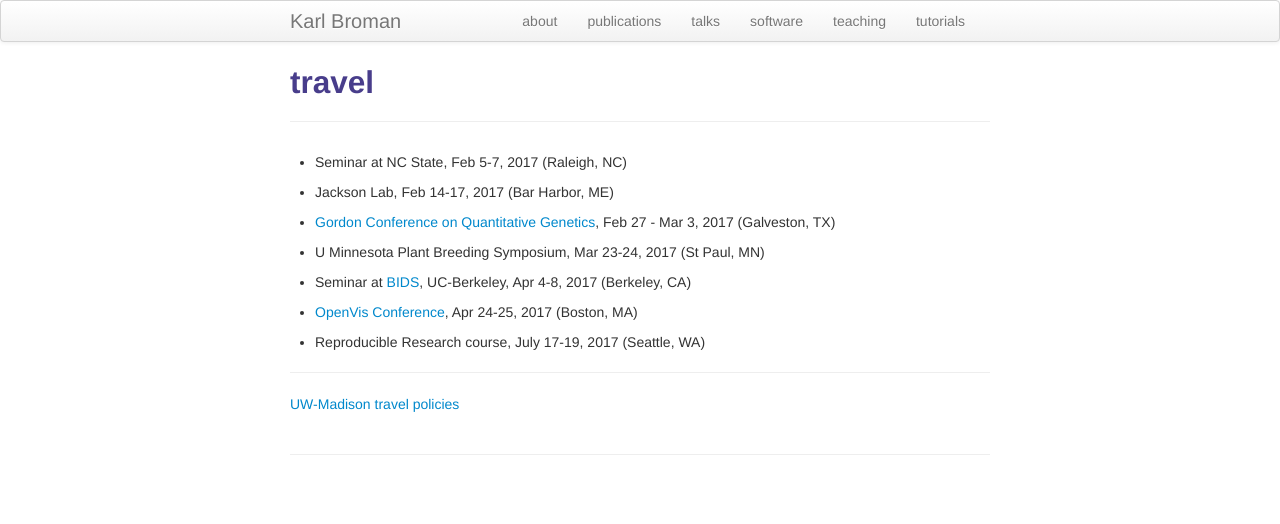
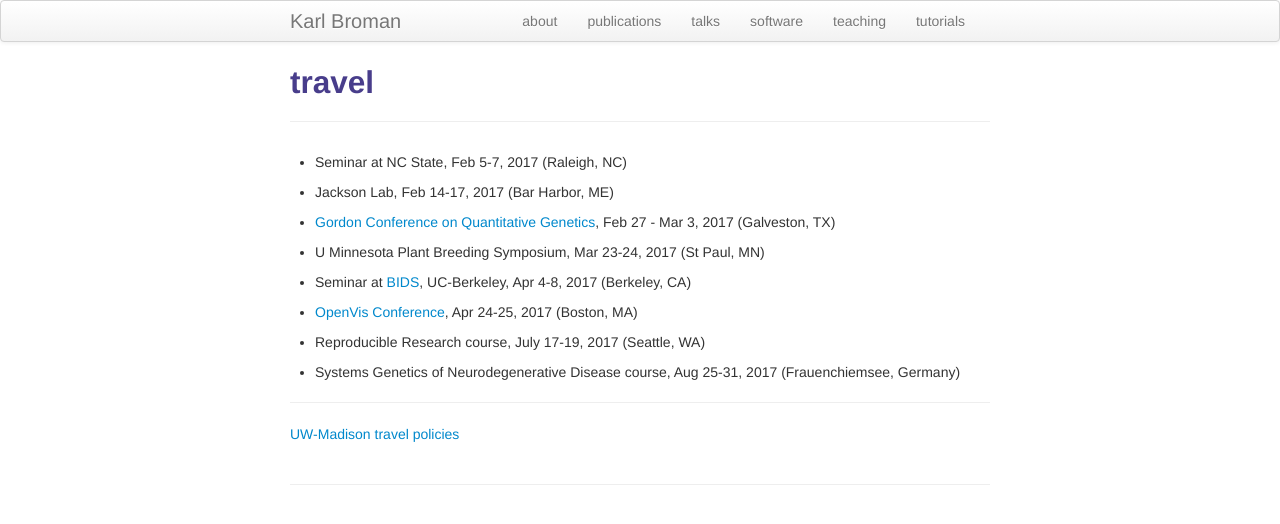
Before and after one commit to kbroman/kbroman.github.io, a Jekyll site: the page built from pages/travel.md, in a window 1280 px wide. Shown: the top 524 px of the page. Built offline with Jekyll 4.4.1, drawn with Linux system fonts in a browser that asks for light colours.

Commit message:
pages/travel: Add Germany course

```diff
--- a/pages/travel.md
+++ b/pages/travel.md
@@ -279,6 +279,9 @@ title: travel
 
 - Reproducible Research course, July 17-19, 2017 (Seattle, WA)
 
+- Systems Genetics of Neurodegenerative Disease course, Aug 25-31,
+  2017 (Frauenchiemsee, Germany)
+
 ---
 
 [UW-Madison travel policies](http://www.bussvc.wisc.edu/acct/policy/ppindex.html)
```
